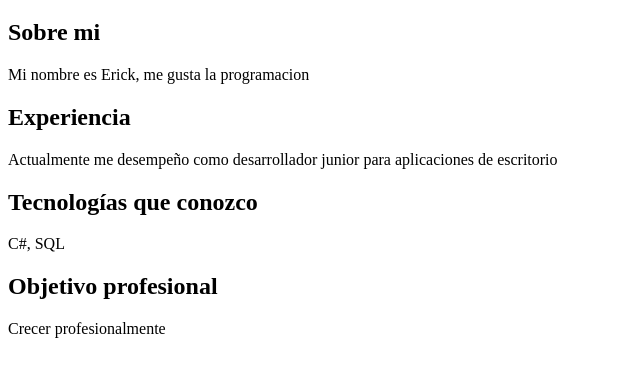
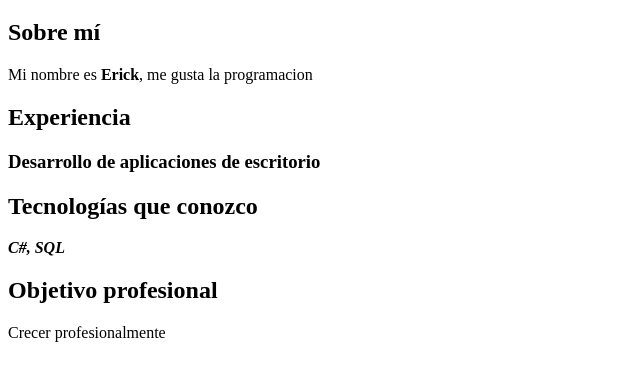
Before and after one commit to erickjimenez2909/ruta-desarrollo-frontend, a plain HTML site: page index.html in a window 1280 px wide. Shown: the part 61-442 px from the top of the page, without its empty margins (0-640 px from the left). Drawn offline with Linux system fonts and the light colour scheme.

Commit message:
Correccion estructura del perfil HTML

```diff
--- a/index.html
+++ b/index.html
@@ -1,27 +1,25 @@
 <!DOCTYPE html>
-<html lang = "es">
+<html lang="es">
     <head>
         <meta charset="UTF-8">
         <meta
             name="viewport"
-            content="width=device-width, initial scale=1.0"
+            content="width=device-width, initial-scale=1.0"
         >
         <title>Mi perfil profesional</title>
     </head>
     <body>
         <h1>Mi perfil profesional</h1>
 
-        <h2>Sobre mi</h2>
+        <h2>Sobre mí</h2>
 
-        <p>Mi nombre es Erick, me gusta la programacion</p>
+        <p>Mi nombre es <strong>Erick</strong>, me gusta la programacion</p>
         <h2>Experiencia</h2>
-        <p>
-            Actualmente me desempeño como desarrollador junior para aplicaciones de escritorio
-        </p>
+        <h3>Desarrollo de aplicaciones de escritorio</h3>
 
         <h2>Tecnologías que conozco</h2>
 
-        <p>C#, SQL</p>
+        <p><strong><em>C#, SQL</em></strong></p>
 
         <h2>Objetivo profesional</h2>
         <p>Crecer profesionalmente</p>
```
